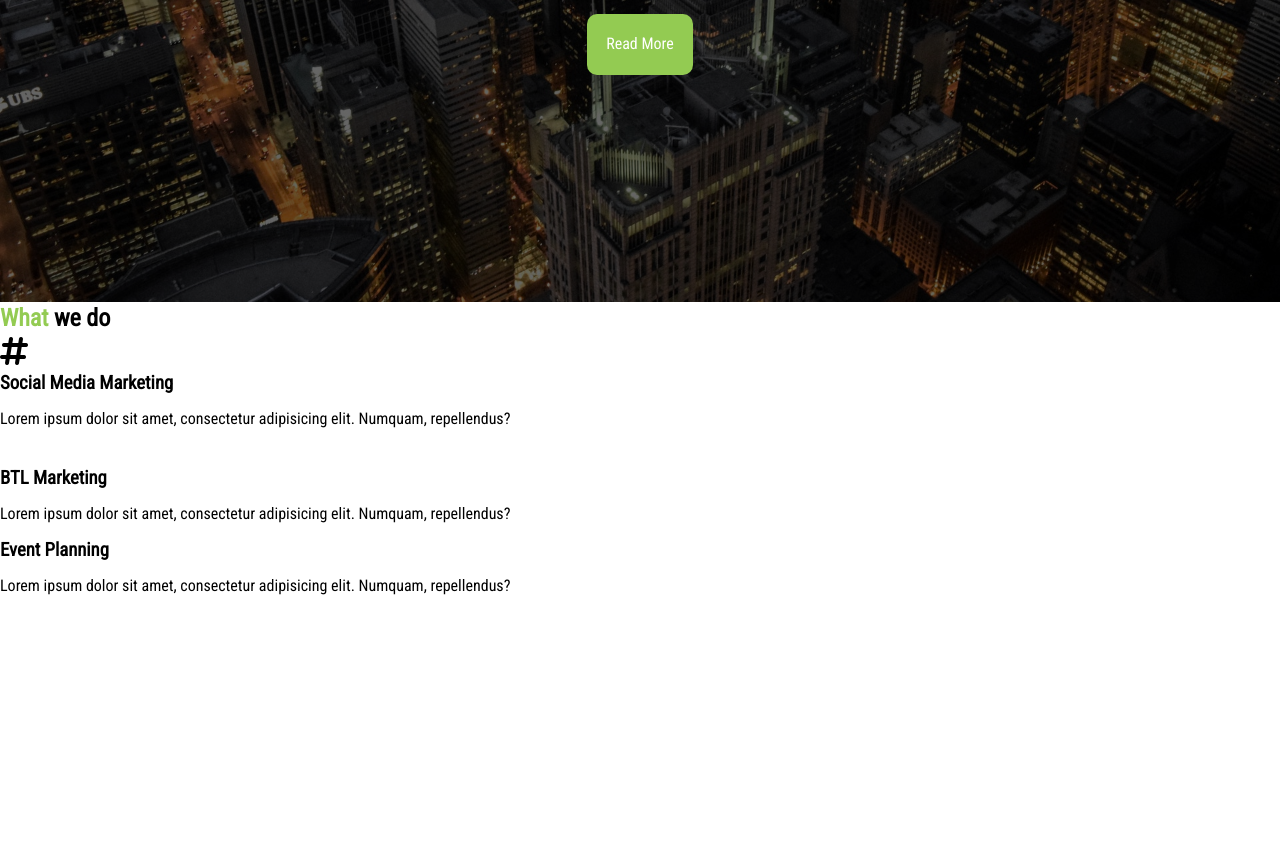
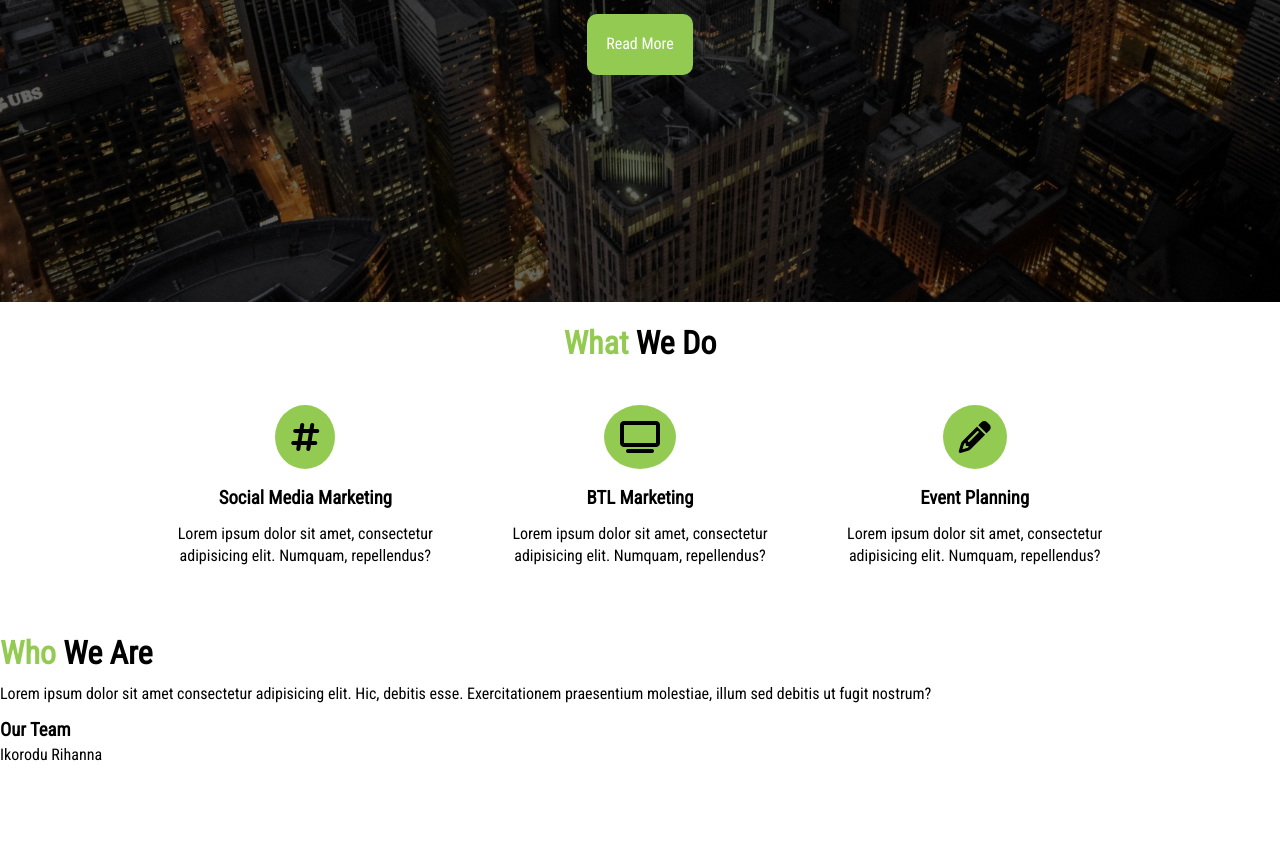
Before and after one commit to Ibiponmisola/Fewd-project, a plain HTML site: page index.html in a window 1280 px wide. Shown: the part 564-1423 px from the top of the page. Before the commit the page ends 1174 px from the top, so only its background shows below. Drawn offline with Linux system fonts and the light colour scheme.

Commit message:
commit for who we are section

```diff
--- a/css/style.css
+++ b/css/style.css
@@ -21,6 +21,18 @@ p {
 
 /*Utility classes*/
 
+
+.container {
+  max-width: 1100px;
+  margin: auto;
+  padding: 0 2rem;
+  overflow: hidden;
+}
+
+.text-center {
+  text-align: center;
+}
+
 .text-pry {
   color: #93cb52;
 }
@@ -31,9 +43,27 @@ p {
   line-height: 1.1;
 }
 
+.m-heading {
+  font-size: 2rem;
+  margin-bottom: 0.75rem;
+  line-height: 1.1;
+}
+
 .lead {
   font-size: 1.2rem;
   margin-bottom: 2rem;
+}
+
+.py-1 {
+  padding: 1.5rem 0;
+}
+
+.py-2 {
+  padding: 2rem 0;
+}
+
+.py-3 {
+  padding: 3rem 0;
 }
 
 .btn {
@@ -104,9 +134,33 @@ p {
   height: 100%;
   padding: 0 2rem;
   /*Overlay*/
-  /*position: absolute;*/
+  /*position: absolute;
   top: 60px;
   left: 0;
+  right: 0;
+  bottom: 0;*/
   background-color: rgba(0, 0, 0, 0.6);
 
 }
+
+
+/*section of what we do*/
+
+#what .items {
+  display: flex;
+  padding: 1rem;
+}
+
+#what .items .item {
+  flex: 1;
+  text-align: center;
+  padding: 1rem;
+}
+
+#what .items .item i {
+  background: #93cb52;
+  padding: 1rem;
+  border-radius: 50%;
+  margin-bottom: 1rem;
+
+}
--- a/index.html
+++ b/index.html
@@ -57,9 +57,12 @@
     </header>
 
     <!-- section tag for what we do area -->
+
     <section id="what" class="bg-light py-1">
       <div class="container">
-        <h2 class="m-heading"><span class="text-pry">What</span> we do</h2>
+        <h2 class="m-heading text-center">
+          <span class="text-pry">What</span> We Do
+        </h2>
         <div class="items">
           <div class="item">
             <i class="fa-solid fa-hashtag fa-2x"></i>
@@ -73,7 +76,7 @@
           </div>
 
           <div class="item">
-            <i class="fa-solid fa-megaphone fa-2x"></i>
+            <i class="fa-solid fa-television fa-2x"></i>
             <div>
               <h3>BTL Marketing</h3>
               <p>
@@ -84,7 +87,7 @@
           </div>
 
           <div class="item">
-            <i class="fa-thin fa-calendar-star fa-2x"></i>
+            <i class="fa-solid fa-pencil fa-2x"></i>
             <div>
               <h3>Event Planning</h3>
               <p>
@@ -96,5 +99,27 @@
         </div>
       </div>
     </section>
+
+    <!-- section tag for who we are -->
+
+    <section id="who">
+      <div class="who-img"></div>
+      <div class="who-text bg-dark p-2">
+        <h2 class="m-heading"><span class="text-pry">Who</span> We Are</h2>
+        <p>
+          Lorem ipsum dolor sit amet consectetur adipisicing elit. Hic, debitis
+          esse. Exercitationem praesentium molestiae, illum sed debitis ut fugit
+          nostrum?
+          <h3>Our Team</h3>
+          <ul class="list">
+            <li>Ikorodu Rihanna</li>
+            <li></li>
+            <li></li>
+            <li></li>
+            <li></li>
+          </ul>
+        </p>
+      </div>
+    </section>
   </body>
 </html>
```
